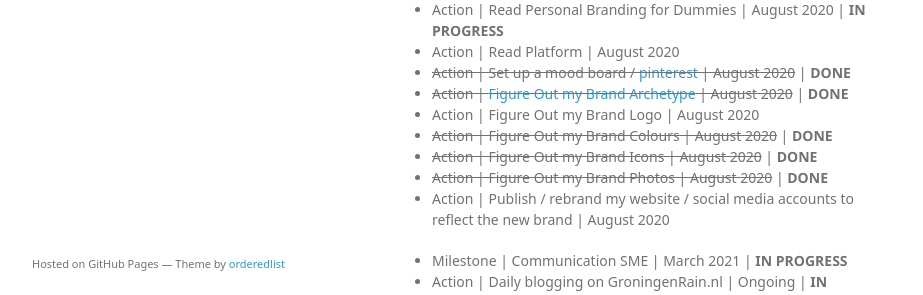
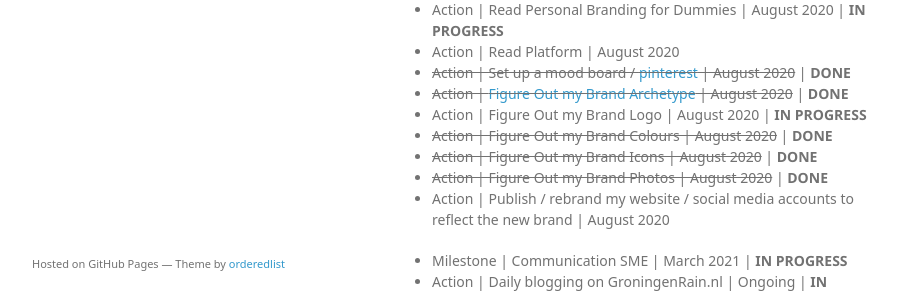
Before and after one commit to rainleander/rainleander.github.io, a Jekyll site: the page speak-softly.html, which Jekyll copies as it is, in a window 1280 px wide. Shown: the part 557-852 px from the top of the page, without its empty margins (178-1101 px from the left). Built offline with Jekyll 4.4.1, drawn with Linux system fonts in a browser that asks for light colours; some web fonts are replaced.

Commit message:
Update speak-softly.html

```diff
--- a/speak-softly.html
+++ b/speak-softly.html
@@ -45,7 +45,7 @@
           <li>Action | Read Platform | August 2020</li>
           <li><del>Action | Set up a mood board / <a href="https://nl.pinterest.com/rainsdance/dancing-engineer/">pinterest</a> | August 2020</del> | <b>DONE</b></li>
           <li><del>Action | <a href="http://groningenrain.nl/am-i-a-creator-or-a-sage-why-not-both/">Figure Out my Brand Archetype</a> | August 2020</del> | <b>DONE</b></li>
-          <li>Action | Figure Out my Brand Logo | August 2020</li>
+          <li>Action | Figure Out my Brand Logo | August 2020 | <b>IN PROGRESS</b></li>
           <li><del>Action | Figure Out my Brand Colours | August 2020</del> | <b>DONE</b></li>
           <li><del>Action | Figure Out my Brand Icons | August 2020</del> | <b>DONE</b></li>
           <li><del>Action | Figure Out my Brand Photos | August 2020</del> | <b>DONE</b></li>
```
